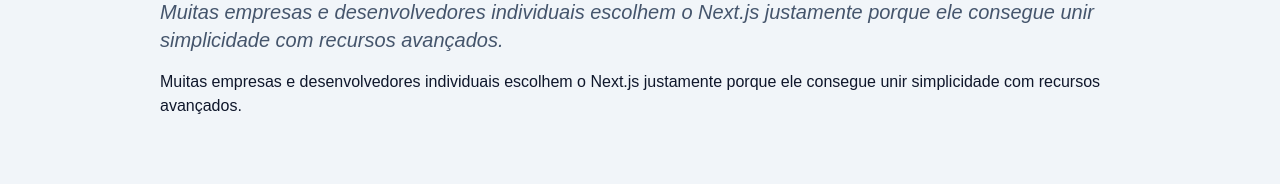
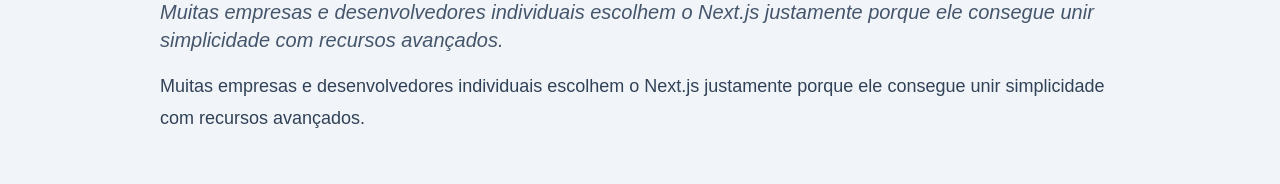
Before and after one commit to abelbarreto-dev/blog_abel, a Next.js app: page /post/como-a-escrita-pode-mudar-sua-carreira in a window 1280 px wide. Shown: the part 992-1176 px from the top of the page. Built offline with nearby package versions, Linux system fonts and the light colour scheme.

Commit message:
feat: safe markdown to render markdown text

```diff
--- a/package.json
+++ b/package.json
@@ -20,6 +20,7 @@
     },
     "devDependencies": {
         "@tailwindcss/postcss": "^4",
+        "@tailwindcss/typography": "^0.5.19",
         "@types/node": "^20",
         "@types/react": "^19",
         "@types/react-dom": "^19",
--- a/src/app/globals.css
+++ b/src/app/globals.css
@@ -1,4 +1,5 @@
 @import "tailwindcss";
+@plugin "@tailwindcss/typography";
 
 :root {
     --background: #ffffff;
--- a/src/components/SafeMarkdown/inde.tsx
+++ b/src/components/SafeMarkdown/inde.tsx
@@ -1,3 +1,4 @@
+import clsx from "clsx";
 import ReactMarkdown from "react-markdown";
 import rehypeSanitize from "rehype-sanitize";
 import remarkGfm from "remark-gfm";
@@ -8,8 +9,24 @@
 
 export const SafeMarkdown = ({ markdown }: SafeMarkdownProps) => {
     return (
-        <div>
-            <ReactMarkdown rehypePlugins={[rehypeSanitize]} remarkPlugins={[remarkGfm]}>{markdown}</ReactMarkdown>
+        <div className={clsx(
+            "prose prose-slate",
+            "w-full max-w-none",
+            "overflow-hidden",
+            "prose-a:transition",
+            "prose-a:no-underline",
+            "prose-a:text-blue-500",
+            "prose-a:hover:text-blue-700",
+            "prose-a:hover:underline",
+            "prose-img:mx-auto",
+            "md:prose-lg",
+        )}>
+            <ReactMarkdown
+                rehypePlugins={[rehypeSanitize]}
+                remarkPlugins={[remarkGfm]}
+            >
+                {markdown}
+            </ReactMarkdown>
         </div>
     );
 };
```
